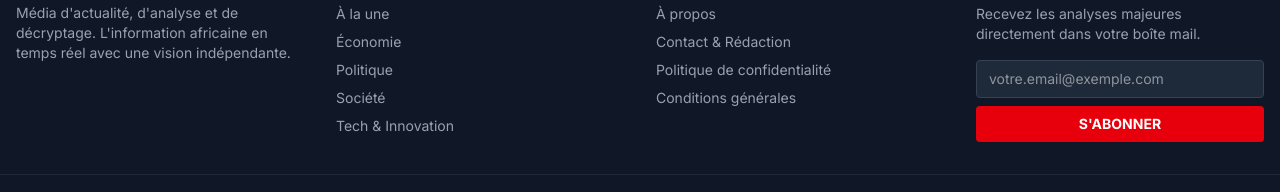
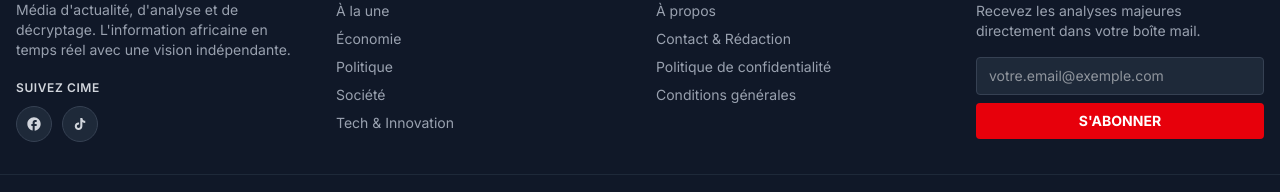
Before and after one commit to learderspressafrica-stack/Leaders-Press-Africa-, a Next.js app: page / in a window 1280 px wide. Shown: the part 561-753 px from the top of the page. Built offline with nearby package versions, Linux system fonts and the light colour scheme; no server answers.

Commit message:
Integration de SocialLinks dans le Footer

```diff
--- a/app/components/Footer.tsx
+++ b/app/components/Footer.tsx
@@ -2,6 +2,7 @@
 
 import { useState } from 'react'
 import Link from 'next/link'
+import SocialLinks from '@/app/components/SocialLinks'
 
 export default function Footer() {
   const [email, setEmail] = useState('')
@@ -42,6 +43,7 @@ export default function Footer() {
           <p className="text-gray-400 text-sm">
             Média d&apos;actualité, d&apos;analyse et de décryptage. L&apos;information africaine en temps réel avec une vision indépendante.
           </p>
+          <SocialLinks />
         </div>
 
         <div>
```
